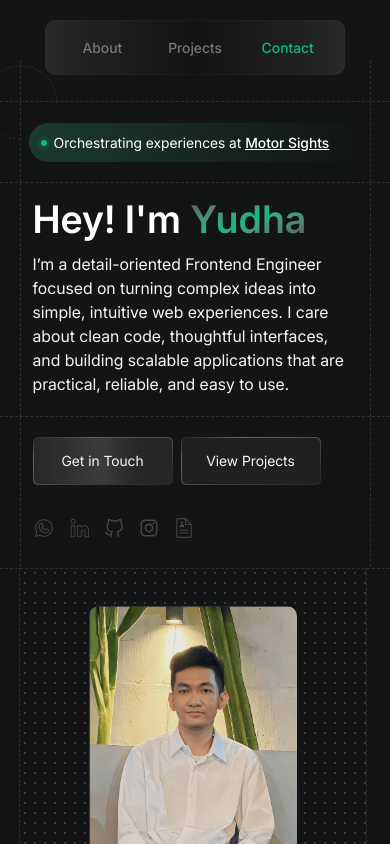
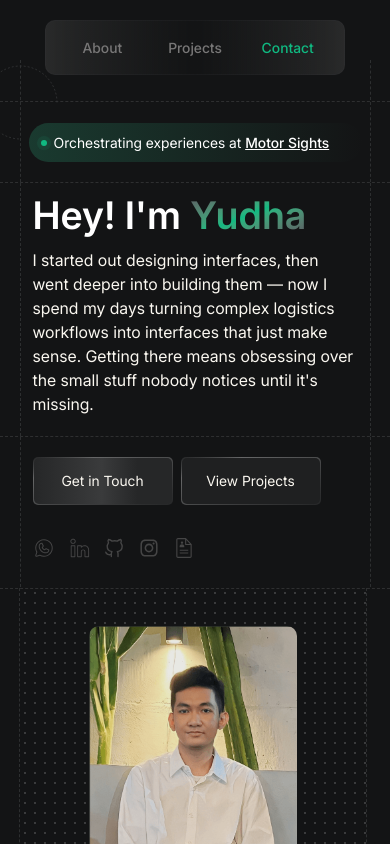
Before and after one commit to yudhaeric/portofolio, a Next.js app: page / in a window 390 px wide. Shown: the top 844 px of the page. Built offline with nearby package versions, Linux system fonts and the light colour scheme.

Commit message:
Update Running Beam Home Banner

```diff
--- a/app/components/AboutSection.tsx
+++ b/app/components/AboutSection.tsx
@@ -11,13 +11,13 @@ interface AboutSectionProps {
 }
 
 const beamHorizontalStyle = {
-  background: 'linear-gradient(90deg, transparent 0%, #10B981 35%, #D1FAE5 50%, #10B981 65%, transparent 100%)',
-  filter: 'drop-shadow(0 0 5px rgba(16, 185, 129, 0.6))',
+  background: 'linear-gradient(90deg, transparent 0%, rgba(156, 163, 175, 0.4) 35%, rgba(243, 244, 246, 0.75) 50%, rgba(156, 163, 175, 0.4) 65%, transparent 100%)',
+  filter: 'drop-shadow(0 0 3px rgba(229, 231, 235, 0.3))',
 };
 
 const beamVerticalStyle = {
-  background: 'linear-gradient(180deg, transparent 0%, #10B981 35%, #D1FAE5 50%, #10B981 65%, transparent 100%)',
-  filter: 'drop-shadow(0 0 5px rgba(16, 185, 129, 0.6))',
+  background: 'linear-gradient(180deg, transparent 0%, rgba(156, 163, 175, 0.4) 35%, rgba(243, 244, 246, 0.75) 50%, rgba(156, 163, 175, 0.4) 65%, transparent 100%)',
+  filter: 'drop-shadow(0 0 3px rgba(229, 231, 235, 0.3))',
 };
 
 export default function AboutSection ({ socialMedias }: AboutSectionProps) {
@@ -90,14 +90,14 @@ export default function AboutSection ({ socialMedias }: AboutSectionProps) {
             <div className="flex items-center justify-center w-full border-t-1 border-oliveBlack/70 border-dashed lg:flex-row lg:border-0">
               <div className='relative w-[90%] border-1 border-t-0 border-b-0 border-oliveBlack/70 border-dashed lg:w-full lg:h-[85px] lg:border-0 lg:border-t-1 lg:border-b-1'>
                 {/* Horizontal Running Grid Beam (Top Line) */}
-                <div className='absolute -top-[0.5px] left-0 w-full h-[1px] overflow-hidden pointer-events-none z-10'>
+                <div className='hidden lg:block absolute -top-[0.5px] left-0 w-full h-[1px] overflow-hidden pointer-events-none z-10'>
                   <div
                     className={`${isMounted ? 'grid-beam-h-about beam-delay-top-about' : 'opacity-0'} h-full w-[150px]`}
                     style={beamHorizontalStyle}
                   />
                 </div>
                 {/* Horizontal Running Grid Beam (Below Badge Line) */}
-                <div className='absolute -bottom-[0.5px] left-0 w-full h-[1px] overflow-hidden pointer-events-none z-10'>
+                <div className='hidden lg:block absolute -bottom-[0.5px] left-0 w-full h-[1px] overflow-hidden pointer-events-none z-10'>
                   <div
                     className={`${isMounted ? 'grid-beam-h-about beam-delay-badge' : 'opacity-0'} h-full w-[150px]`}
                     style={beamHorizontalStyle}
@@ -133,9 +133,9 @@ export default function AboutSection ({ socialMedias }: AboutSectionProps) {
               </div>
             </div>
             <div className="flex items-center justify-center w-full border-t-1 border-oliveBlack/70 border-dashed lg:flex-row lg:border-0">
-              <div className="relative flex flex-col items-start justify-start gap-1 w-[90%] h-auto border-1 border-t-0 border-b-0 border-oliveBlack/70 border-dashed pt-2 pb-5 px-3 lg:w-full lg:h-[200px] lg:border-0 lg:border-b-1 lg:px-5">
+              <div className="relative flex flex-col items-start justify-start gap-1 w-[90%] h-auto border-1 border-t-0 border-b-0 border-oliveBlack/70 border-dashed pt-1 pb-5 px-3 lg:w-full lg:h-[200px] lg:border-0 lg:border-b-1 lg:px-5">
                 {/* Horizontal Running Grid Beam (Below Bio Line) */}
-                <div className='absolute -bottom-[0.5px] left-0 w-full h-[1px] overflow-hidden pointer-events-none z-10'>
+                <div className='hidden lg:block absolute -bottom-[0.5px] left-0 w-full h-[1px] overflow-hidden pointer-events-none z-10'>
                   <div
                     className={`${isMounted ? 'grid-beam-h-about beam-delay-bio' : 'opacity-0'} h-full w-[150px]`}
                     style={beamHorizontalStyle}
@@ -148,15 +148,15 @@ export default function AboutSection ({ socialMedias }: AboutSectionProps) {
                   </span>
                 </h1>
                 <p id='about-desc' className="text-seashell text-base leading-[24px]">
-                  I’m a detail-oriented Frontend Engineer focused on turning complex ideas into simple, intuitive web experiences.
-                  I care about clean code, thoughtful interfaces, and building scalable applications that are practical, reliable, and easy to use.
+                  I started out designing interfaces, then went deeper into building them — now I spend my days turning complex logistics workflows into interfaces that just make sense.
+                  Getting there means obsessing over the small stuff nobody notices until it&apos;s missing.
                 </p>
               </div>
             </div>
             <div className="flex items-center justify-center w-full border-t-1 border-oliveBlack/70 border-dashed lg:flex-row lg:border-0">
               <div className="relative flex flex-col items-start justify-start gap-8 w-[90%] h-[150px] border-1 border-t-0 border-b-0 border-oliveBlack/70 border-dashed pt-5 pb-5 px-3 lg:gap-[30px] lg:w-full lg:h-full lg:border-0 lg:border-b-1 lg:px-5">
                 {/* Horizontal Running Grid Beam (Below Buttons Line) */}
-                <div className='absolute -bottom-[0.5px] left-0 w-full h-[1px] overflow-hidden pointer-events-none z-10'>
+                <div className='hidden lg:block absolute -bottom-[0.5px] left-0 w-full h-[1px] overflow-hidden pointer-events-none z-10'>
                   <div
                     className={`${isMounted ? 'grid-beam-h-about beam-delay-bottom-about' : 'opacity-0'} h-full w-[150px]`}
                     style={beamHorizontalStyle}
@@ -226,14 +226,14 @@ export default function AboutSection ({ socialMedias }: AboutSectionProps) {
                 }}
               >
                 {/* Horizontal Running Grid Beam (Picture Top Line) */}
-                <div className='absolute -top-[0.5px] left-0 w-full h-[1px] overflow-hidden pointer-events-none z-10'>
+                <div className='hidden lg:block absolute -top-[0.5px] left-0 w-full h-[1px] overflow-hidden pointer-events-none z-10'>
                   <div
                     className={`${isMounted ? 'grid-beam-h-photo beam-delay-top-photo' : 'opacity-0'} h-full w-[150px]`}
                     style={beamHorizontalStyle}
                   />
                 </div>
                 {/* Horizontal Running Grid Beam (Picture Bottom Line) */}
-                <div className='absolute -bottom-[0.5px] left-0 w-full h-[1px] overflow-hidden pointer-events-none z-10'>
+                <div className='hidden lg:block absolute -bottom-[0.5px] left-0 w-full h-[1px] overflow-hidden pointer-events-none z-10'>
                   <div
                     className={`${isMounted ? 'grid-beam-h-photo beam-delay-bottom-photo' : 'opacity-0'} h-full w-[150px]`}
                     style={beamHorizontalStyle}
--- a/app/globals.css
+++ b/app/globals.css
@@ -84,10 +84,10 @@ h1 {
     opacity: 0;
   }
   2% {
-    opacity: 1;
+    opacity: 0.55;
   }
   98% {
-    opacity: 1;
+    opacity: 0.55;
   }
   100% {
     transform: translateX(calc(100% + 500px));
@@ -101,10 +101,10 @@ h1 {
     opacity: 0;
   }
   1% {
-    opacity: 1;
+    opacity: 0.55;
   }
   98% {
-    opacity: 1;
+    opacity: 0.55;
   }
   100% {
     transform: translateX(calc(100% + 200px));
@@ -118,10 +118,10 @@ h1 {
     opacity: 0;
   }
   2% {
-    opacity: 1;
+    opacity: 0.55;
   }
   98% {
-    opacity: 1;
+    opacity: 0.55;
   }
   100% {
     transform: translateY(calc(100% + 400px));
```
